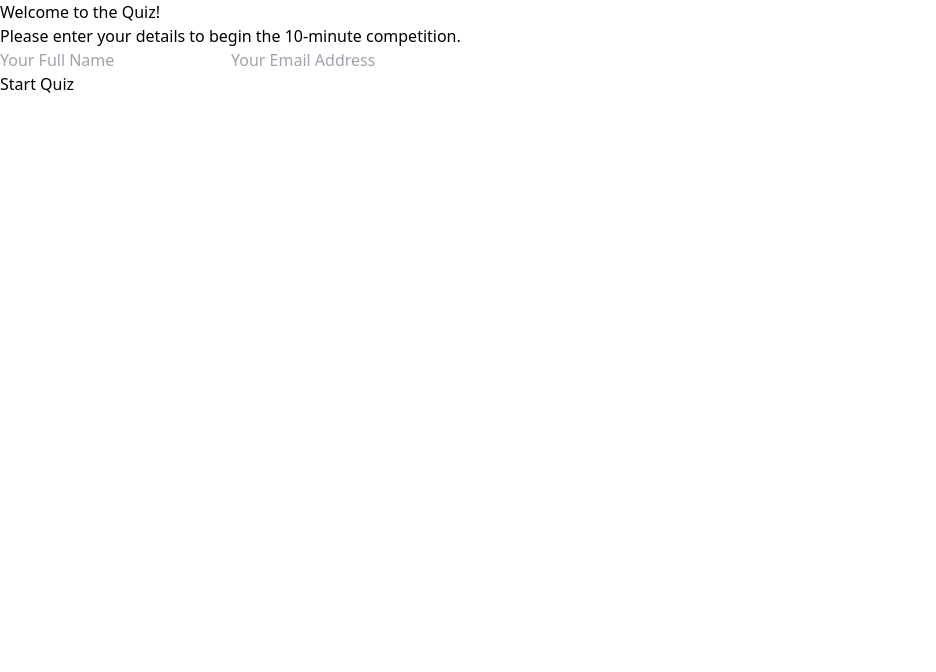
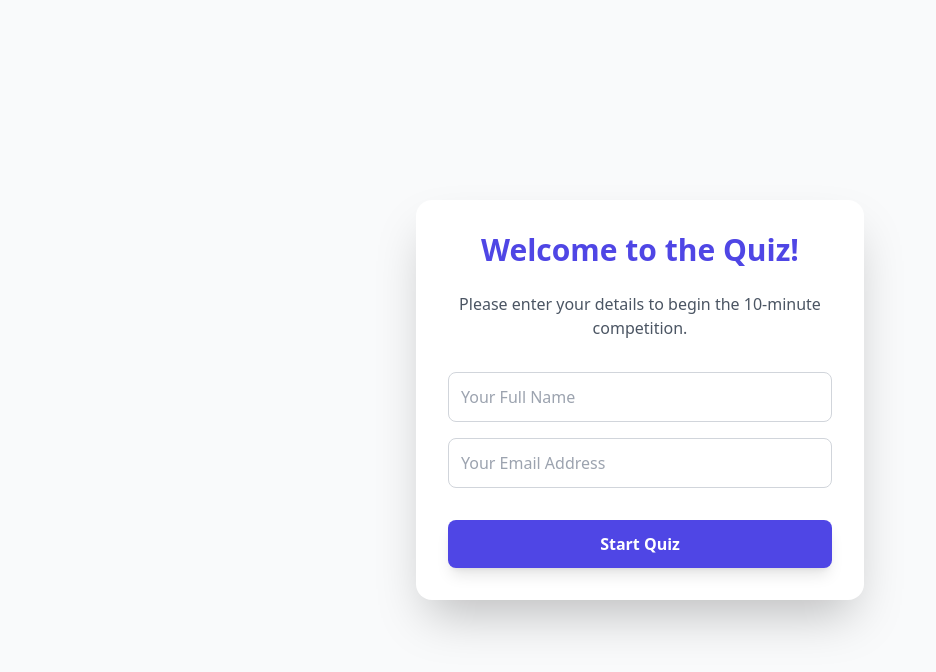
Before and after one commit to raheescwc2020/vigilancequiz, a React (Vite) app: page / in a window 1280 px wide. Shown: the top 672 px of the page, without its empty margins (0-936 px from the left). Built offline with nearby package versions, Linux system fonts and the light colour scheme.

Commit message:
Changed teh Tail WInd config

```diff
--- a/tailwind.config.js
+++ b/tailwind.config.js
@@ -1,8 +1,9 @@
 /** @type {import('tailwindcss').Config} */
 export default {
   content: [
-
-     "./src/**/*.{html,js}",
+"./index.html",
+    // CRITICAL: This line makes sure .jsx, .tsx, .js, and .ts files in src/ are scanned.
+    "./src/**/*.{js,jsx,ts,tsx}",
   ],
   theme: {
     extend: {},
```
